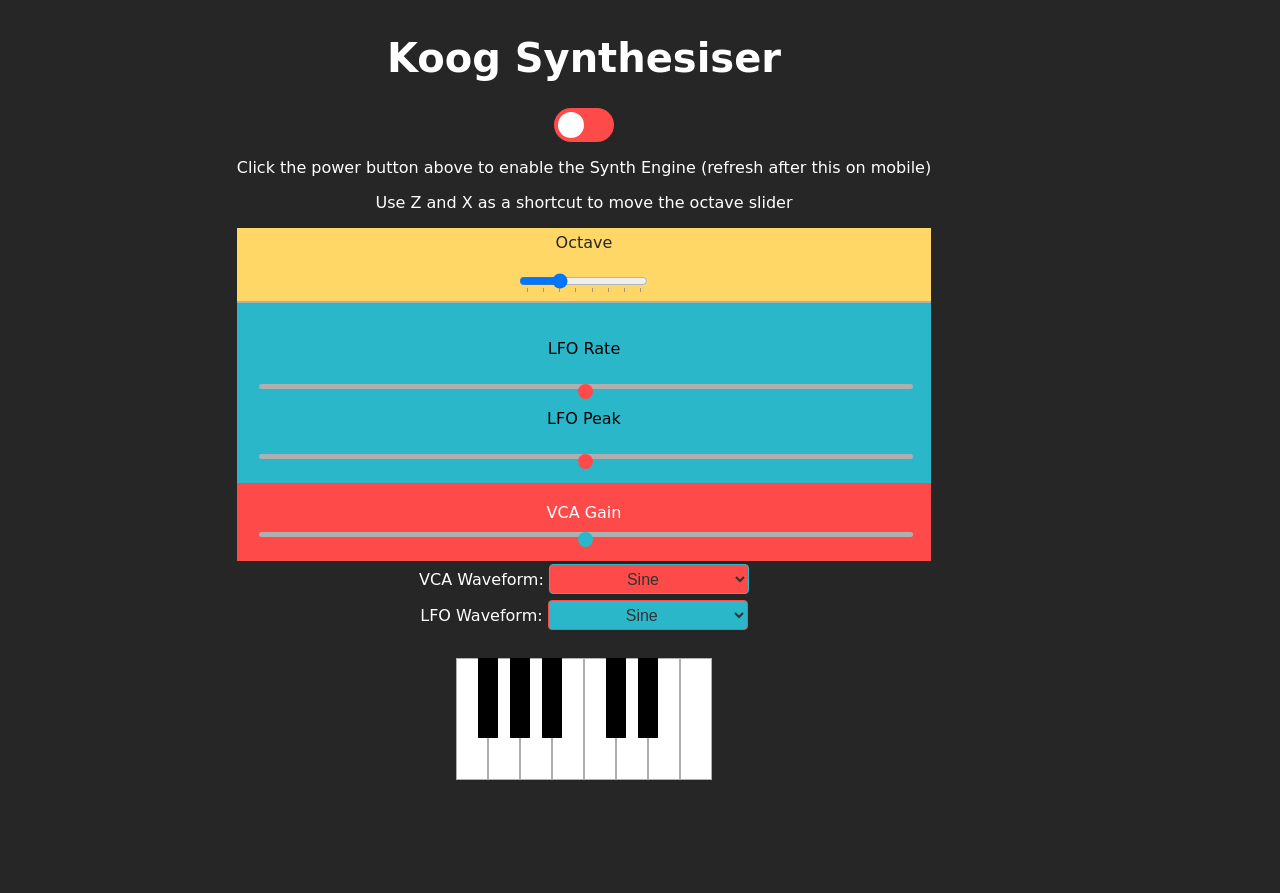
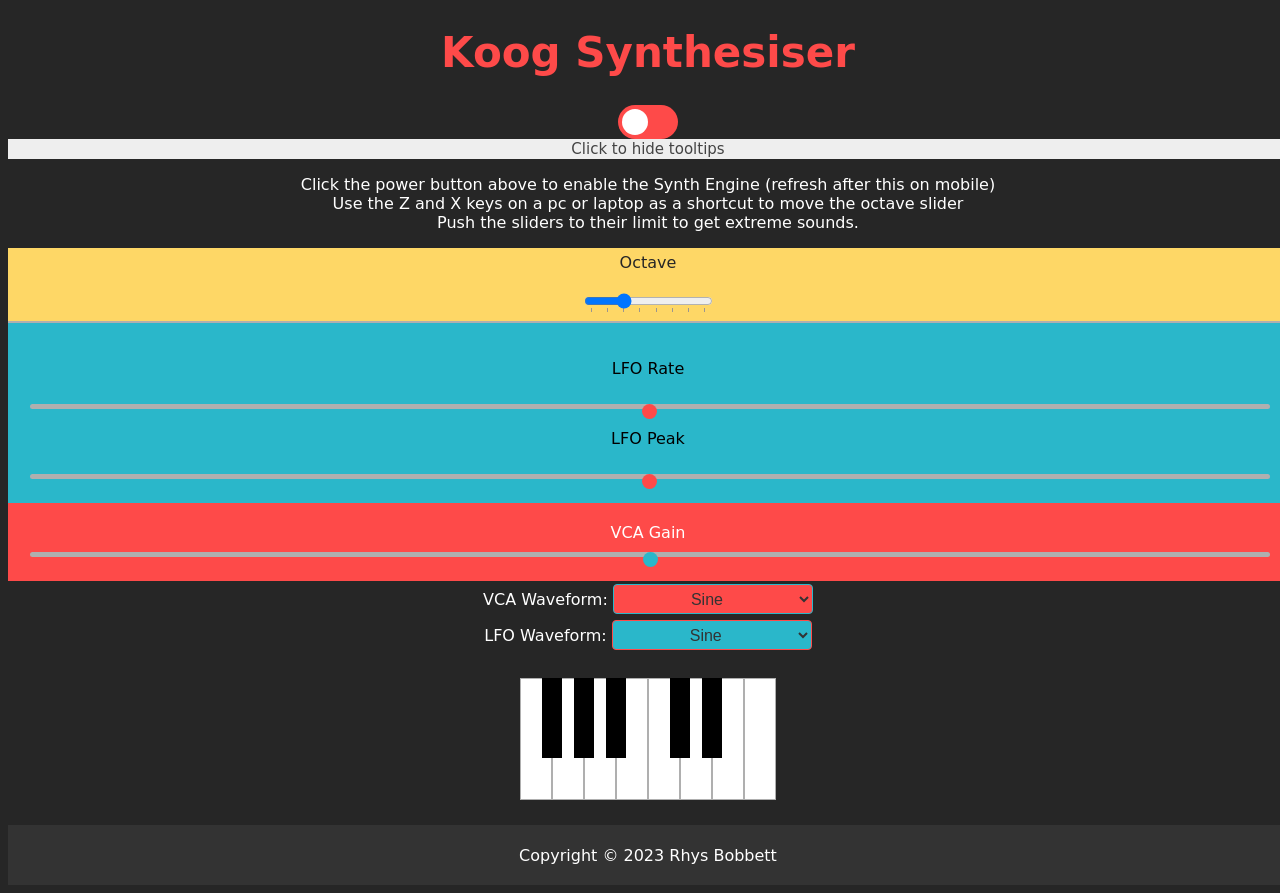
Before and after one commit to rhysbobbett/koogsynth, a plain HTML site: page index.html in a window 1280 px wide. Before the commit the page ends 813 px from the top, so only its background shows below. Drawn offline with Linux system fonts and the light colour scheme; a web font is replaced by a local one.

Commit message:
Style power controls and add tooltips

```diff
--- a/assets/css/style.css
+++ b/assets/css/style.css
@@ -2,13 +2,10 @@
 
 
 body {
-  display: flex;
-  justify-content: center;
-  align-items: center;
   height: 100%;
-  width: 90vw;
+  width: 100vw;
   background-color: #262626;
-  font-family: 'Caprasimo', cursive;
+  font-family: 'Caprasimo', cursive, sans-serif;
   color: white;
 
 }
@@ -16,12 +13,35 @@ body {
 .synth {
   border: 2px solid #afafaf;
   height: 100vh;
-  width: 200vw;
-  padding:2px;
+  width: 100vw;
+  padding: 2px;
+  display: flex;
+  justify-content: center;
+  align-items: center;
+  height: 100%;
+  width: 90vw;
+  background-color: #262626;
+  font-family:  'Caprasimo', cursive, sans-serif;
+  color: white;
 
 }
 
-/* Title */
+header {
+  text-align: center;
+  margin-bottom: 20px;
+}
+
+header h1 {
+  font-size: 42px;
+  color: #fe4a49; /* Default title font color */
+  transition: color 3s ease;
+}
+
+/* Title - Power On */
+#title.power-on h1 {
+  color: #52f321 ; /* Title font color when power is on */
+}
+
 #title {
   font-size: 20px;
   margin-bottom: 20px;
@@ -42,7 +62,7 @@ body {
   height: 0;
 }
 
-/* The slider */
+/* The power button slider */
 .powerButton {
   position: absolute;
   cursor: pointer;
@@ -53,6 +73,7 @@ body {
   background-color: #fe4a49;
   transition: .4s;
   border-radius: 17px;
+  padding:10px;
 }
 
 .powerButton:before {
@@ -77,6 +98,35 @@ input:focus + .powerButton {
 
 input:checked + .powerButton:before {
   transform: translateX(26px);
+}
+
+/* Help section */
+.help {
+  font-family:'Caprasimo', cursive, sans-serif;
+  background-color: #eee;
+  color: #444;
+  cursor: pointer;
+  padding: 1px;
+  width: 100%;
+  border: none;
+  text-align: center;
+  outline: none;
+  font-size: 15px;
+}
+
+/* Add a background color to the button if it is clicked on (add the .active class with JS), and when you move the mouse over it (hover) */
+.active, .collapsible:hover {
+  background-color: #ccc;
+  text-align: center;
+}
+
+/* Style the collapsible content. Note: hidden by default */
+.help p {
+  padding: 0 18px;
+  display: none;
+  overflow: hidden;
+  background-color: #f1f1f1;
+  text-align: center;
 }
 
 /* Octave Controls */
@@ -295,3 +345,15 @@ input:checked + .powerButton:before {
   font-size: 16px;
   text-align-last:center;
 }
+
+/*Footer*/
+
+footer {
+  height: 60px;
+  width: 100%;
+  background-color: #333;
+  color: white;
+  display: flex;
+  justify-content: center;
+  align-items: center;
+}
--- a/assets/js/script.js
+++ b/assets/js/script.js
@@ -291,3 +291,17 @@ blackKeys.forEach((key) => {
     handleMouseRelease(note);
   });
 });
+
+var button = document.getElementById('toggleButton');
+
+  button.addEventListener('click', function() {
+    this.classList.toggle("active");
+    var content = this.nextElementSibling;
+    if (content.style.display === "block") {
+      content.style.display = "none";
+      button.textContent = 'Click to show tooltips';
+    } else {
+      content.style.display = "block";
+      button.textContent = 'Click to hide tooltips';
+    }
+  });
--- a/index.html
+++ b/index.html
@@ -1,5 +1,6 @@
 <!DOCTYPE html>
-<html  lang="en">
+<html lang="en">
+
 <head>
   <meta charset="UTF-8">
   <meta name="viewport" content="width=device-width, initial-scale=1.0">
@@ -18,19 +19,30 @@
   <div class="device-container">
     <div id="synth">
       <div id="title">
-        <h1>Koog Synthesiser</h1>
+        <header>
+          <h1>Koog Synthesiser</h1>
+        </header>
       </div>
-      <label class="switch" aria-label="switch">
-        <input type="checkbox" id="onoff">
-        <span class="powerButton"></span>
-      </label>
-      <p>Click the power button above to enable the Synth Engine (refresh after this on mobile)</p>
-      <p>Use Z and X as a shortcut to move the octave slider</p>
+      <div>
+        <label class="switch" aria-label="switch">
+          <input type="checkbox" id="onoff">
+          <span class="powerButton"></span>
+        </label>
+      </div>
+      <div class="helpertext">
+        <button type="button" id="toggleButton" class="help">Click to hide tooltips</button>
+        <p>Click the power button above to enable the Synth Engine (refresh after this on mobile)
+          <br>Use the Z and X keys on a pc or laptop as a shortcut to move the octave slider
+          <br>Push the sliders to their limit to get extreme sounds.
+        </p>
+      </div>
+
       <div class="octavecontrols">
         <div class="slider">
           <span>Octave</span>
           <p id='octave-display'></p>
-          <input type="range" min="1" max="8" value="3" class="slider" id="octave-slider" list="tickmarks" aria-label="octave slider">
+          <input type="range" min="1" max="8" value="3" class="slider" id="octave-slider" list="tickmarks"
+            aria-label="octave slider">
           <datalist id="tickmarks">
             <option value="0">128</option>
             <option value="1">64</option>
@@ -48,17 +60,20 @@
         <div class="LFOcontrol">
           <div>
             <p>LFO Rate</p>
-            <input type="range" min="1" max="3000" value="1500"  class="sliderlfo" id="lforate" aria-label="LFO rate slider">
+            <input type="range" min="1" max="3000" value="1500" class="sliderlfo" id="lforate"
+              aria-label="LFO rate slider">
             <div>
               <p>LFO Peak</p>
-              <input type="range" min="1" max="2000" value="1000" class="sliderlfo" id="lfopeak" aria-label="LFO Peak slider">
+              <input type="range" min="1" max="2000" value="1000" class="sliderlfo" id="lfopeak"
+                aria-label="LFO Peak slider">
             </div>
           </div>
         </div>
         <div class="VCAcontrol">
           <div>
             <span>VCA Gain</span>
-            <input type="range" min="0" max="100" value="50" step="0.1" class="slidervca" id="vcagain" aria-label="VCA Gain slider">
+            <input type="range" min="0" max="100" value="50" step="0.1" class="slidervca" id="vcagain"
+              aria-label="VCA Gain slider">
           </div>
         </div>
       </div>
@@ -98,6 +113,11 @@
     </div>
   </div>
   <script src="assets/js/script.js"></script>
+  <footer>
+    <div class="footnotes">
+      <span>Copyright © 2023 Rhys Bobbett</span>
+    </div>
+  </footer>
 </body>
 
 </html>
```
